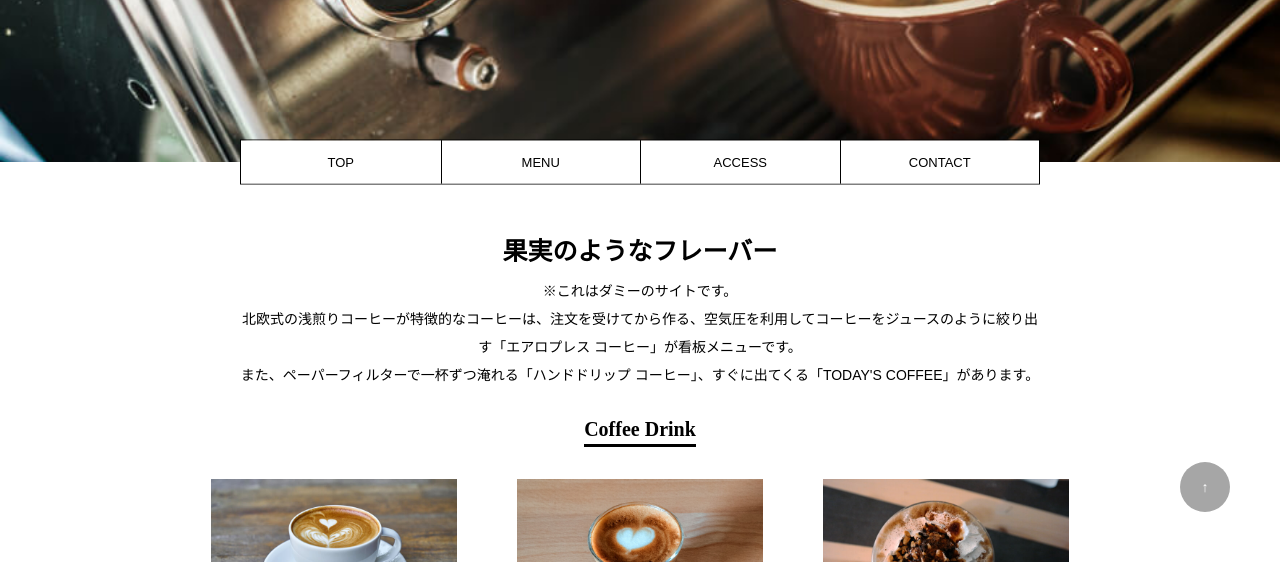
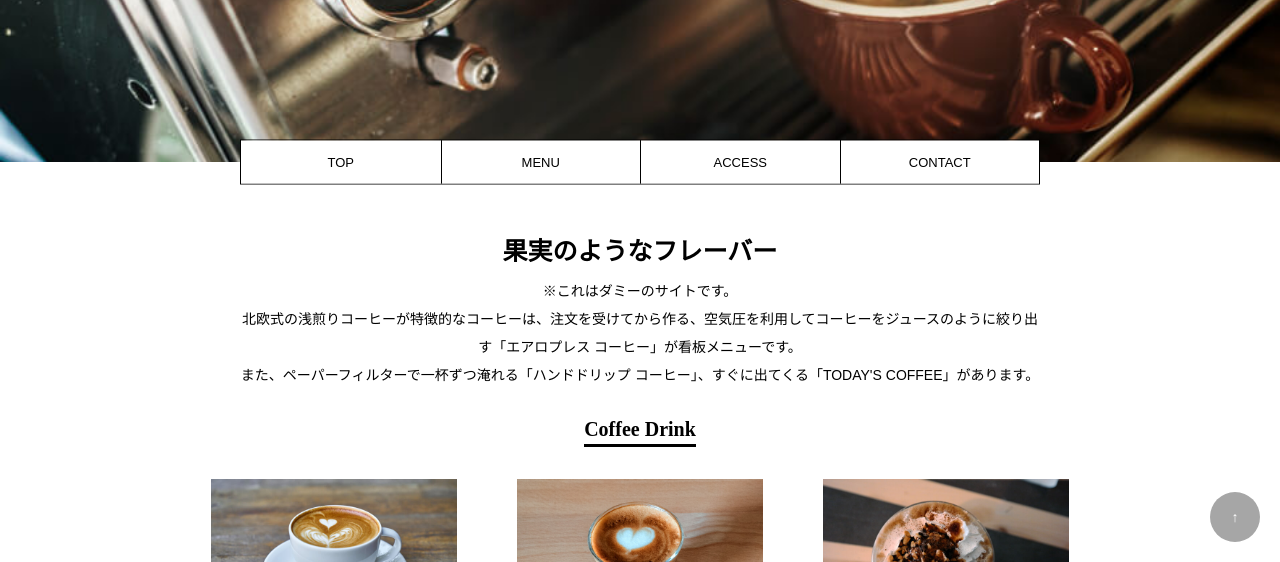
Before and after one commit to matsu-135/demo_cafe_site, a plain HTML site: page menu/index.html in a window 1280 px wide. Shown: the part 238-800 px from the top of the page. Drawn offline with Linux system fonts and the light colour scheme.

Commit message:
fix: BTN(pagetop)の場所を修正
fix: スマホ版ではBTN(pagetop)の位置が内側過ぎて使い辛いとかんじたため、場所を修正しました。

```diff
--- a/assets/css/menu.css
+++ b/assets/css/menu.css
@@ -109,15 +109,15 @@
 
 
 /*--ページ上部へ戻るBTN--*/
-#pagetop{
+#pagetop{             /*灰色丸部分*/
   clear: both;
-  position:fixed;
-  right:50px;
-  bottom:50px;
-  transition:1s;
-  opacity:0.7;
+  position: fixed;
+  right: 20px;
+  bottom: 20px;
+  transition: 1s;
+  opacity: 0.7;
 }
-#pagetop a {
+#pagetop a {          /*矢印部分*/
   color: #fff;
   font-size: 20pz;
   background-color: gray;
```
